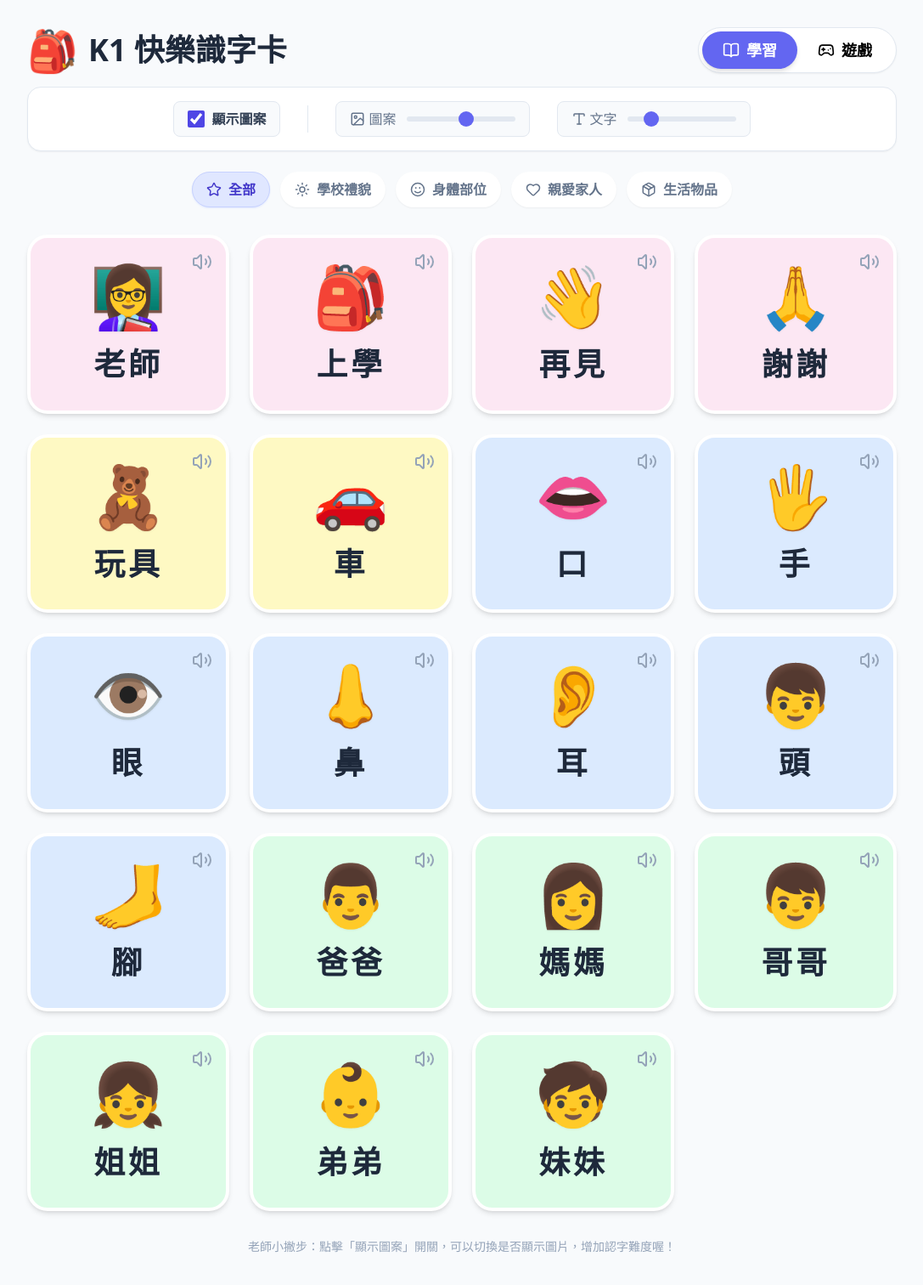
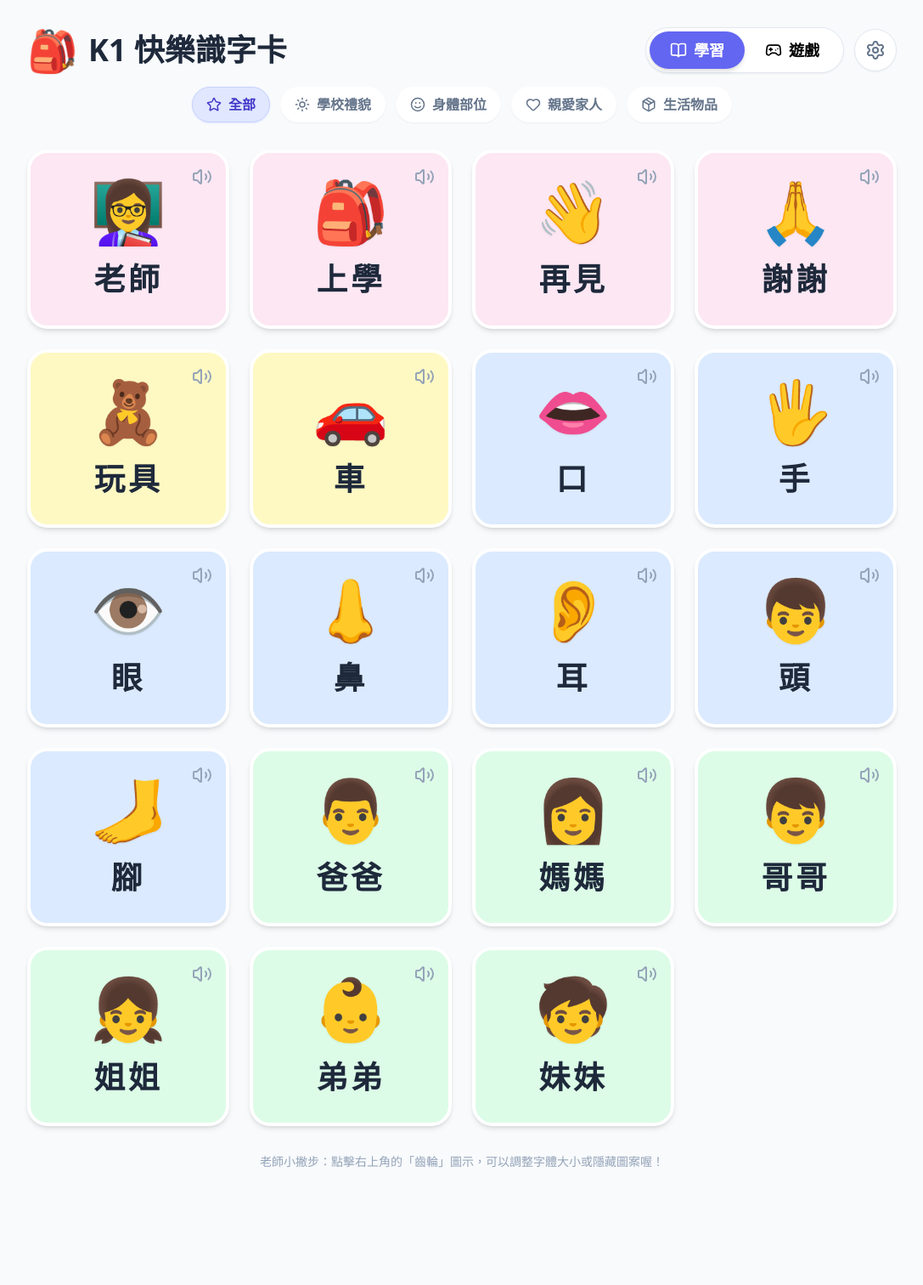
Before and after one commit to prove0k/prove, a plain HTML site: page k1_chinese.html in a window 1280 px wide. Shown: the whole page at 85% size, without its empty margins (96-1183 px from the left). After the commit the page ends 1457 px from the top, so only its background shows below. Drawn offline with nearby package versions, Linux system fonts and the light colour scheme.

Commit message:
Add files via upload

```diff
--- a/k1_chinese.html
+++ b/k1_chinese.html
@@ -64,11 +64,17 @@
         input[type=range]::-webkit-slider-thumb:hover {
             background: #4f46e5;
         }
+
+        /* 下拉動畫 */
+        .panel-transition {
+            transition: all 0.3s ease-in-out;
+            overflow: hidden;
+        }
     </style>
 </head>
 <body class="bg-slate-50 min-h-screen p-4 pb-20">
 
-    <!-- Header & Mode Switch -->
+    <!-- Header & Controls -->
     <div class="max-w-5xl mx-auto mb-4 pt-4">
         <div class="flex flex-col md:flex-row items-center justify-between gap-4">
             <!-- Title -->
@@ -77,6 +83,8 @@
                 K1 快樂識字卡
             </h1>
 
+            <!-- Controls Group -->
+            <div class="flex items-center gap-3">
                 <!-- Mode Switch Buttons -->
                 <div class="bg-white p-1 rounded-full shadow-sm border border-slate-200 flex">
                     <button onclick="setMode('learn')" id="btn-learn" class="px-6 py-2 rounded-full text-lg font-bold transition-all flex items-center gap-2">
@@ -86,11 +94,17 @@
                         <i data-lucide="gamepad-2" width="20"></i> 遊戲
                     </button>
                 </div>
+
+                <!-- Settings Toggle Button -->
+                <button onclick="toggleSettings()" id="btn-settings" class="p-3 bg-white rounded-full text-slate-500 hover:text-indigo-600 hover:bg-indigo-50 shadow-sm border border-slate-200 transition-all" title="顯示設定">
+                    <i data-lucide="settings" width="24" height="24"></i>
+                </button>
+            </div>
         </div>
     </div>
 
-    <!-- Display Settings Panel -->
-    <div class="max-w-5xl mx-auto mb-6 bg-white p-4 rounded-2xl shadow-sm border border-slate-200">
+    <!-- Display Settings Panel (Hidden by default) -->
+    <div id="settings-panel" class="hidden max-w-5xl mx-auto mb-6 bg-white p-4 rounded-2xl shadow-sm border border-slate-200 transition-all duration-300 origin-top">
         <div class="flex flex-wrap items-center justify-center gap-4 md:gap-8">
             <!-- Toggle Emoji -->
             <label class="flex items-center gap-2 cursor-pointer select-none bg-slate-50 px-4 py-2 rounded-lg hover:bg-slate-100 transition-colors border border-slate-200">
@@ -158,7 +172,7 @@
 
     <!-- Footer -->
     <div class="max-w-5xl mx-auto mt-8 text-center text-slate-400 text-sm">
-        老師小撇步：點擊「顯示圖案」開關，可以切換是否顯示圖片，增加認字難度喔！
+        老師小撇步：點擊右上角的「齒輪」圖示，可以調整字體大小或隱藏圖案喔！
     </div>
 
     <script>
@@ -208,6 +222,24 @@
         let isProcessing = false;
 
         // --- 顯示設定控制 ---
+
+        function toggleSettings() {
+            const panel = document.getElementById('settings-panel');
+            const btn = document.getElementById('btn-settings');
+
+            // 切換隱藏狀態
+            if (panel.classList.contains('hidden')) {
+                panel.classList.remove('hidden');
+                // 增加選中狀態樣式
+                btn.classList.add('bg-indigo-100', 'text-indigo-600');
+                btn.classList.remove('bg-white', 'text-slate-500');
+            } else {
+                panel.classList.add('hidden');
+                // 移除選中狀態樣式
+                btn.classList.remove('bg-indigo-100', 'text-indigo-600');
+                btn.classList.add('bg-white', 'text-slate-500');
+            }
+        }
 
         function toggleEmoji(isChecked) {
             const root = document.documentElement;
```
Lines whose indentation alone changed are shown as unchanged.
